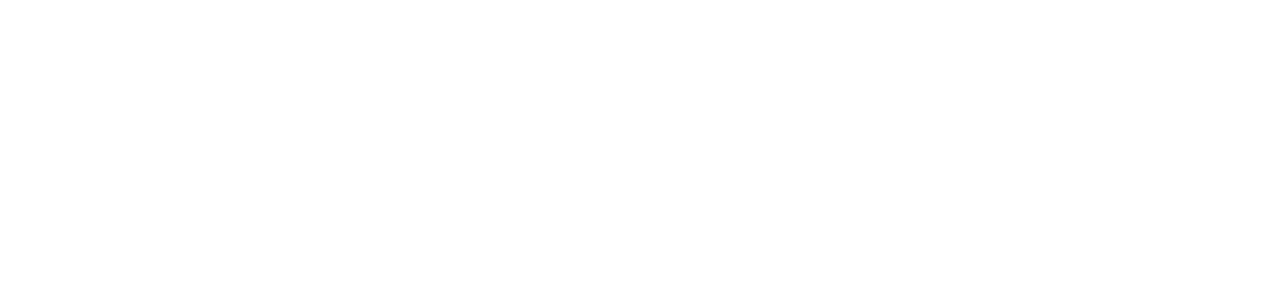
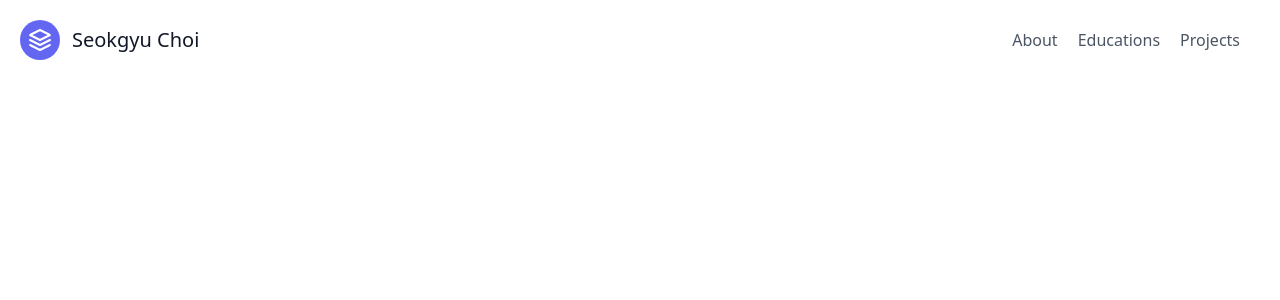
Before and after one commit to thecloer/portfolio-site, a Next.js app: page / in a window 1280 px wide. Shown: the top 300 px of the page. Built offline with nearby package versions, Linux system fonts and the light colour scheme.

Commit message:
ADD: Header

```diff
--- /dev/null
+++ b/components/Header.tsx
@@ -0,0 +1,39 @@
+import Link from 'next/link';
+import React from 'react';
+
+const Header = () => {
+  return (
+    <header className='text-gray-600 body-font'>
+      <div className='container mx-auto flex flex-wrap p-5 flex-col md:flex-row items-center'>
+        <a className='flex title-font font-medium items-center text-gray-900 mb-4 md:mb-0'>
+          <svg
+            xmlns='http://www.w3.org/2000/svg'
+            fill='none'
+            stroke='currentColor'
+            strokeLinecap='round'
+            strokeLinejoin='round'
+            strokeWidth='2'
+            className='w-10 h-10 text-white p-2 bg-indigo-500 rounded-full'
+            viewBox='0 0 24 24'
+          >
+            <path d='M12 2L2 7l10 5 10-5-10-5zM2 17l10 5 10-5M2 12l10 5 10-5'></path>
+          </svg>
+          <span className='ml-3 text-xl'>Seokgyu Choi</span>
+        </a>
+        <nav className='md:ml-auto flex flex-wrap items-center text-base justify-center'>
+          <Link href='/'>
+            <a className='mr-5 hover:text-gray-900'>About</a>
+          </Link>
+          <Link href='/educations'>
+            <a className='mr-5 hover:text-gray-900'>Educations</a>
+          </Link>
+          <Link href='/projects'>
+            <a className='mr-5 hover:text-gray-900'>Projects</a>
+          </Link>
+        </nav>
+      </div>
+    </header>
+  );
+};
+
+export default Header;
--- a/components/Layout.tsx
+++ b/components/Layout.tsx
@@ -1,11 +1,17 @@
 import React, { ReactNode } from 'react';
+import Header from './header';
 
 interface LayoutPorps {
   children: ReactNode;
 }
 
 const Layout = ({ children }: LayoutPorps) => {
-  return <div>{children}</div>;
+  return (
+    <div>
+      <Header />
+      {children}
+    </div>
+  );
 };
 
 export default Layout;
```
